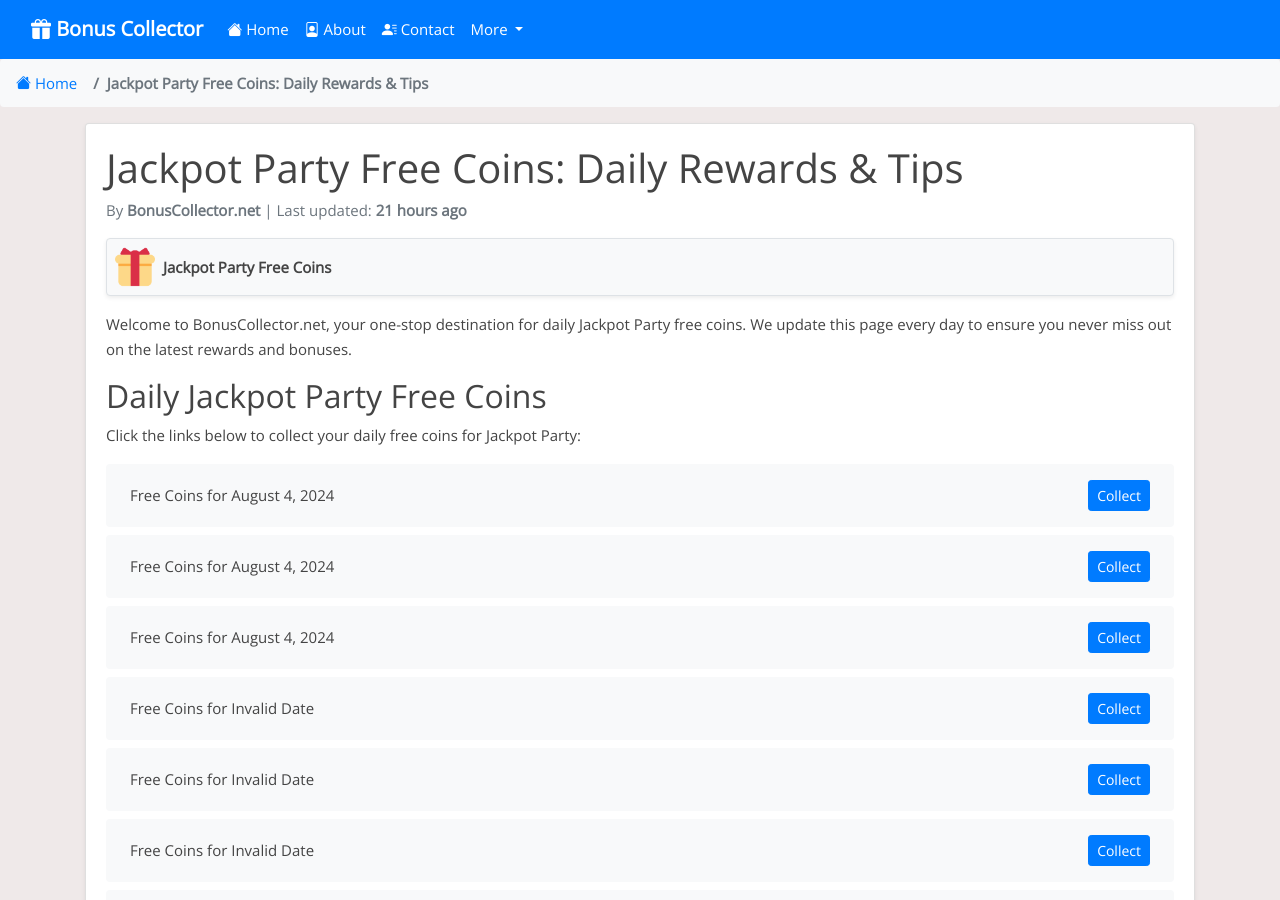
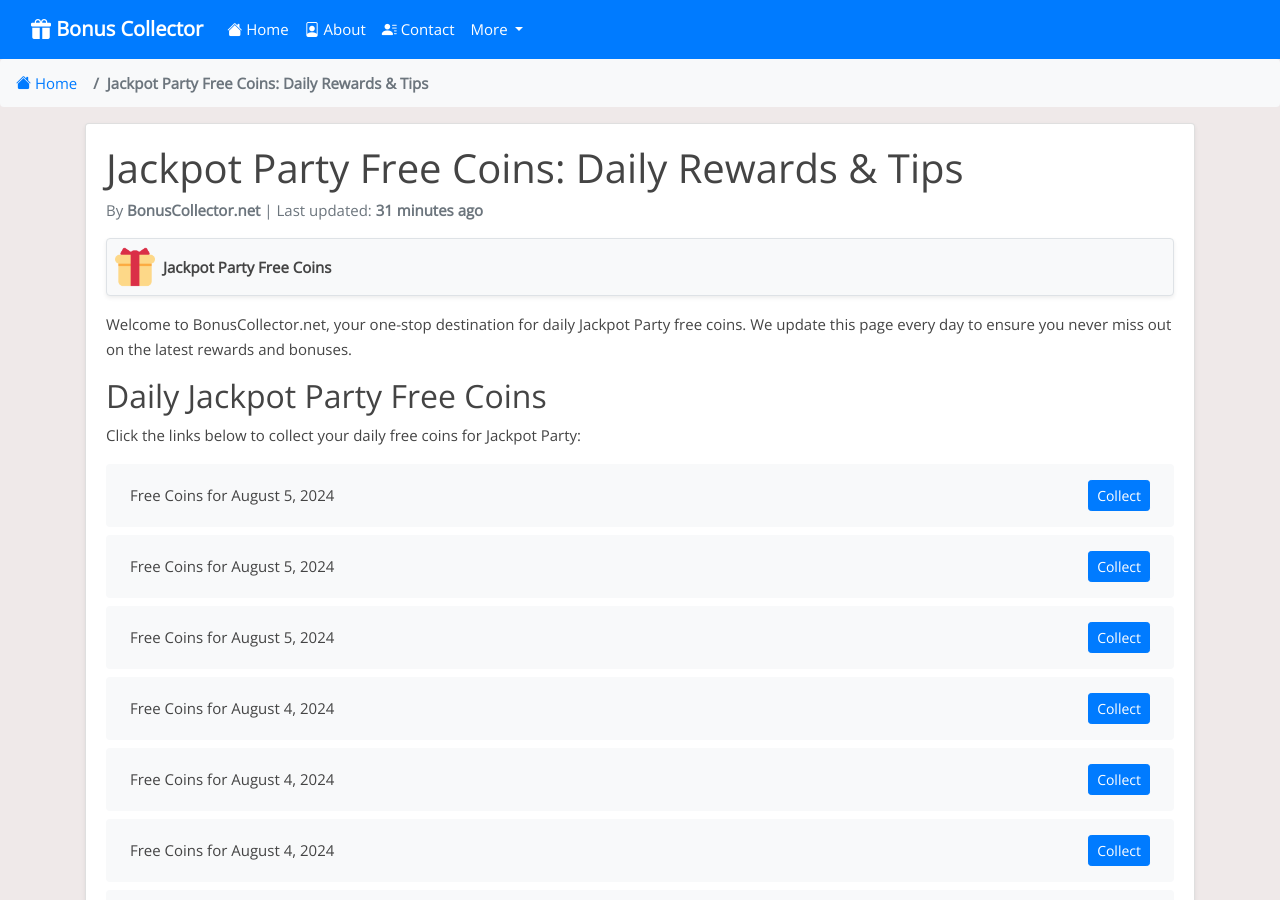
Before and after one commit to Prollad99/bs-net, a Jekyll site: the page built from _posts/2024-07-31-jackpot-party.md, in a window 1280 px wide and 900 px high. Built offline with Jekyll 4.4.1, drawn with Linux system fonts in a browser that asks for light colours; nearby versions of some CDN libraries; comment, search, counter and statistics services are not loaded.

Commit message:
Update jackpot-party reward links and last modified date

```diff
--- a/_data/include_files.yml
+++ b/_data/include_files.yml
@@ -68,7 +68,7 @@
   last_modified: 2024-08-05 03:15:28
 
 jackpot-party.html:
-  last_modified: 2024-08-04 06:24:12
+  last_modified: 2024-08-05 03:37:13
 
 quick-hit-slots.html:
   last_modified: 2024-08-05 03:37:08
--- a/_includes/jackpot-party.html
+++ b/_includes/jackpot-party.html
@@ -1,4 +1,16 @@
 <ul class="list-group mt-3 mb-4">
+  <li class="list-group-item d-flex justify-content-between align-items-center">
+    <span>Free Coins for August 5, 2024</span>
+    <a href="http://bit.ly/3WNVyI8" class="btn btn-primary btn-sm">Collect</a>
+  </li>
+  <li class="list-group-item d-flex justify-content-between align-items-center">
+    <span>Free Coins for August 5, 2024</span>
+    <a href="https://bit.ly/3WsfLSx" class="btn btn-primary btn-sm">Collect</a>
+  </li>
+  <li class="list-group-item d-flex justify-content-between align-items-center">
+    <span>Free Coins for August 5, 2024</span>
+    <a href="https://bit.ly/3LKIGfQ" class="btn btn-primary btn-sm">Collect</a>
+  </li>
   <li class="list-group-item d-flex justify-content-between align-items-center">
     <span>Free Coins for August 4, 2024</span>
     <a href="https://bit.ly/3AjsgIA" class="btn btn-primary btn-sm">Collect</a>
@@ -387,16 +399,4 @@
     <span>Free Coins for Invalid Date</span>
     <a href="https://bit.ly/4croP0W" class="btn btn-primary btn-sm">Collect</a>
   </li>
-  <li class="list-group-item d-flex justify-content-between align-items-center">
-    <span>Free Coins for Invalid Date</span>
-    <a href="https://bit.ly/3W9Ri5M" class="btn btn-primary btn-sm">Collect</a>
-  </li>
-  <li class="list-group-item d-flex justify-content-between align-items-center">
-    <span>Free Coins for Invalid Date</span>
-    <a href="http://bit.ly/3zsudCt" class="btn btn-primary btn-sm">Collect</a>
-  </li>
-  <li class="list-group-item d-flex justify-content-between align-items-center">
-    <span>Free Coins for Invalid Date</span>
-    <a href="https://jackpotpartycasino.jckpt.me/8c124da60b" class="btn btn-primary btn-sm">Collect</a>
-  </li>
 </ul>
```
Also changed, not shown: links-json/jackpot-party.json (+12 -9 lines).
